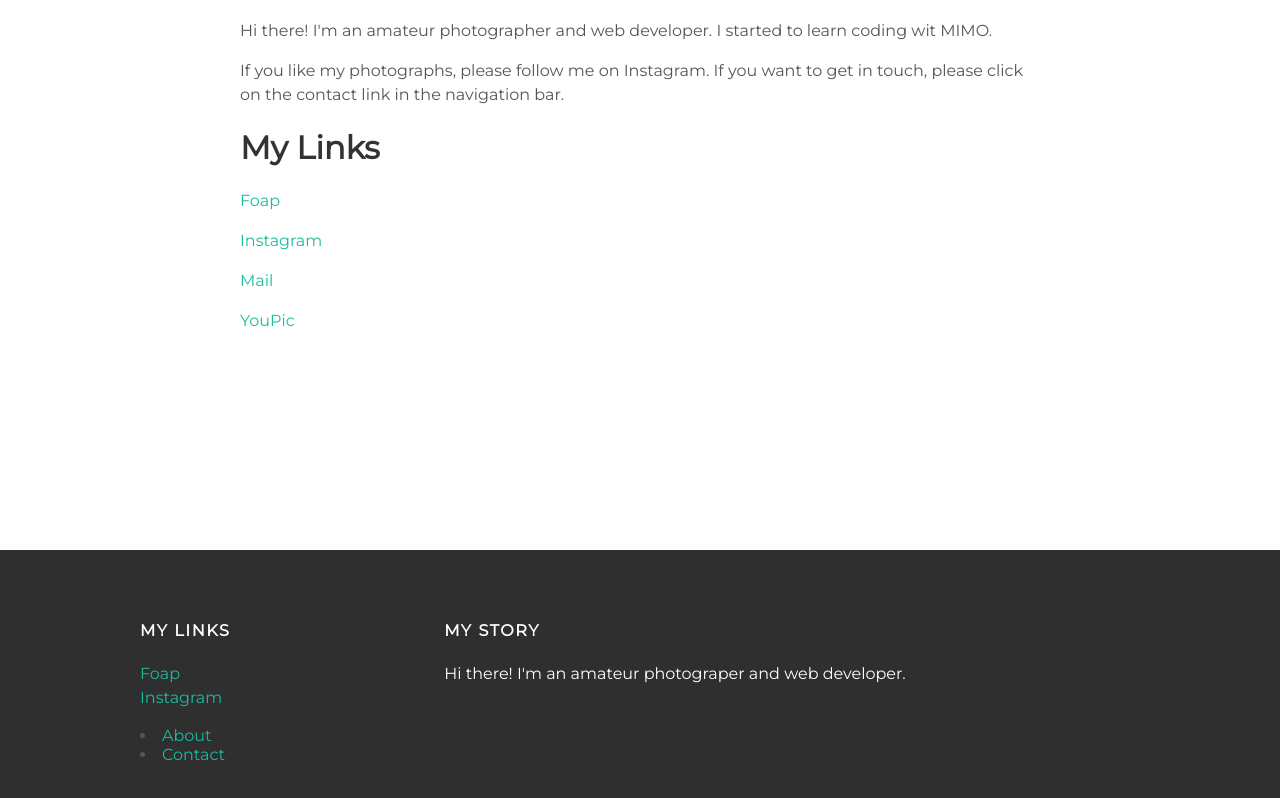
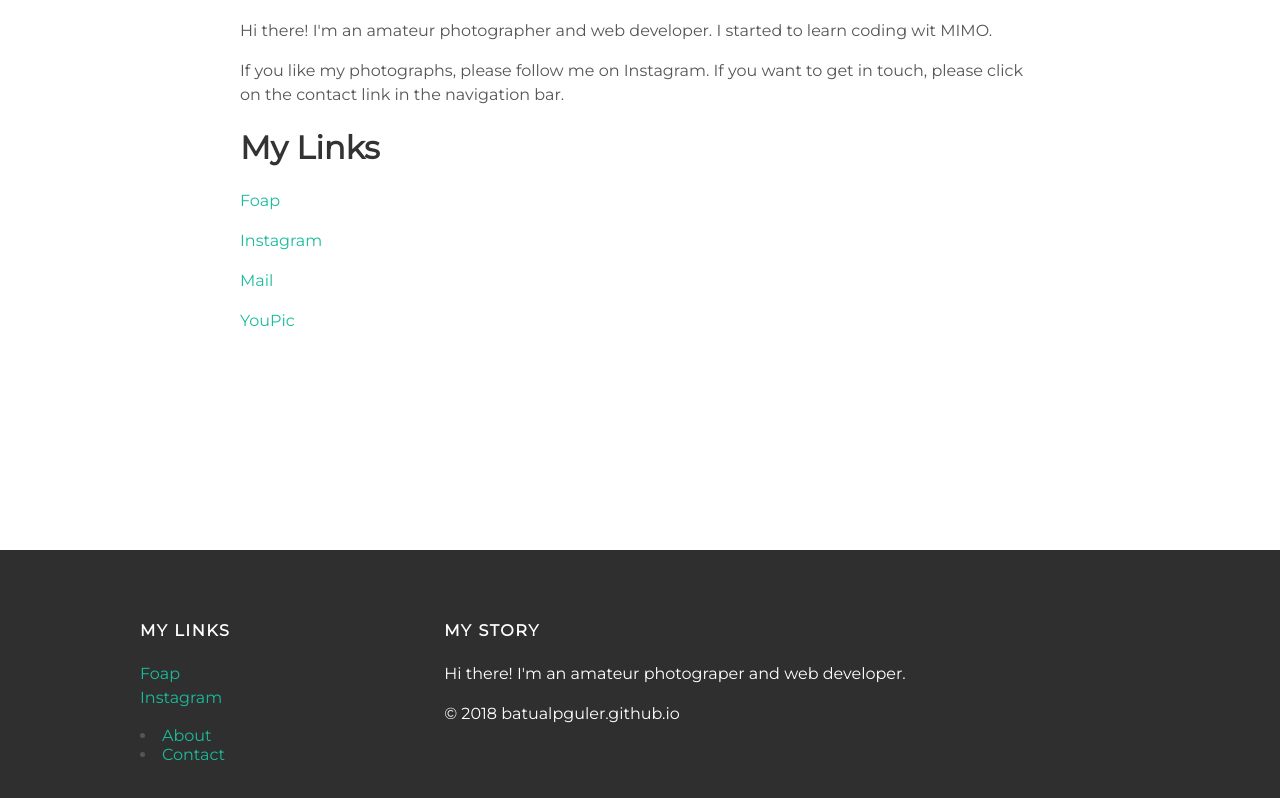
Before and after one commit to batualpguler/batualpguler.github.io, a plain HTML site: page about.html in a window 1280 px wide. Shown: the part 617-1415 px from the top of the page. Drawn offline with Linux system fonts and the light colour scheme.

Commit message:
Update about.html

```diff
--- a/about.html
+++ b/about.html
@@ -62,6 +62,7 @@
 <div class="column">
   <h4>My Story</h4>
   <p> Hi there! I'm an amateur photograper and web developer.</p>
+  <p>&copy; 2018 batualpguler.github.io<p>
 </div>
 </div>
 </div>
```
